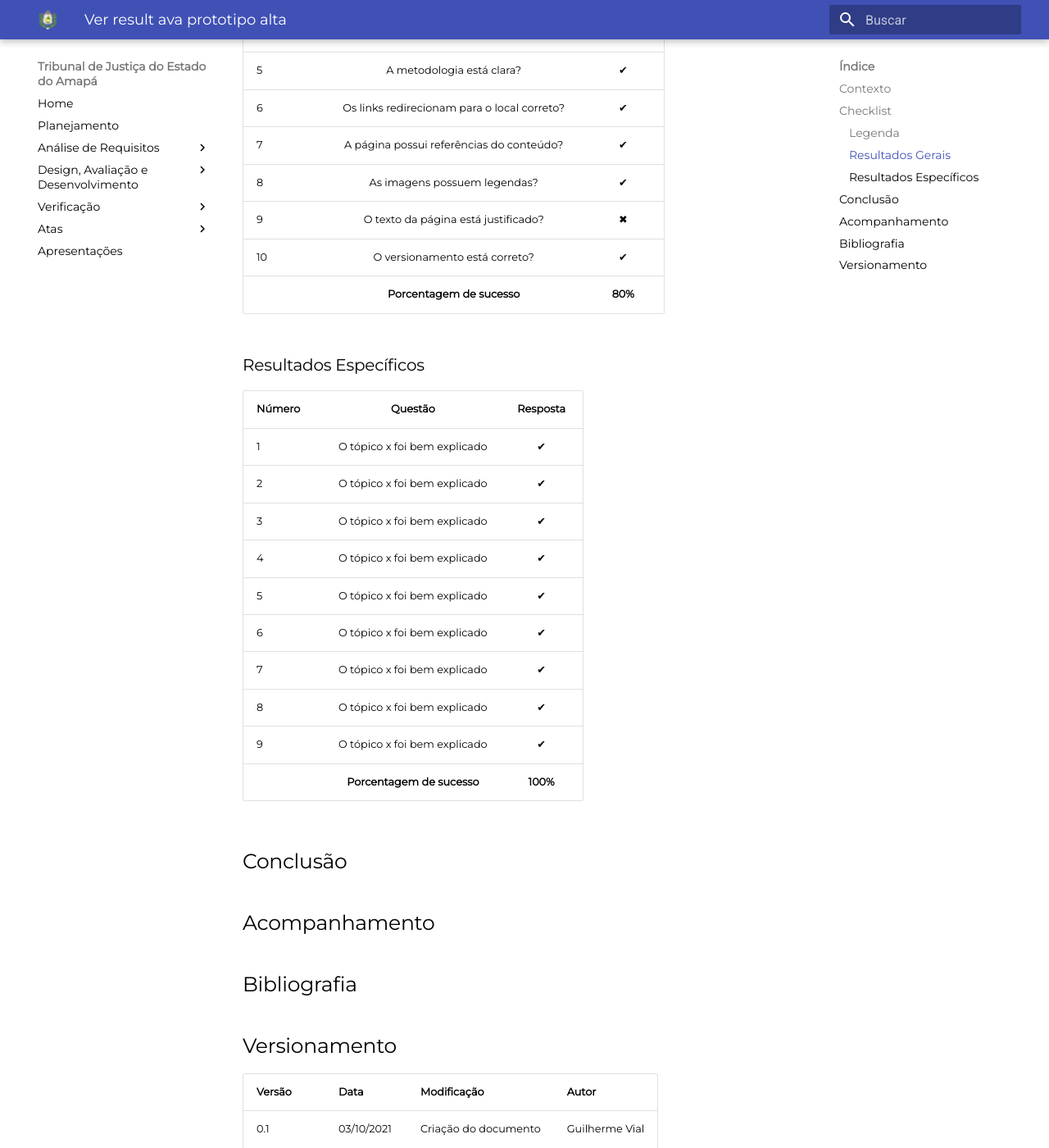
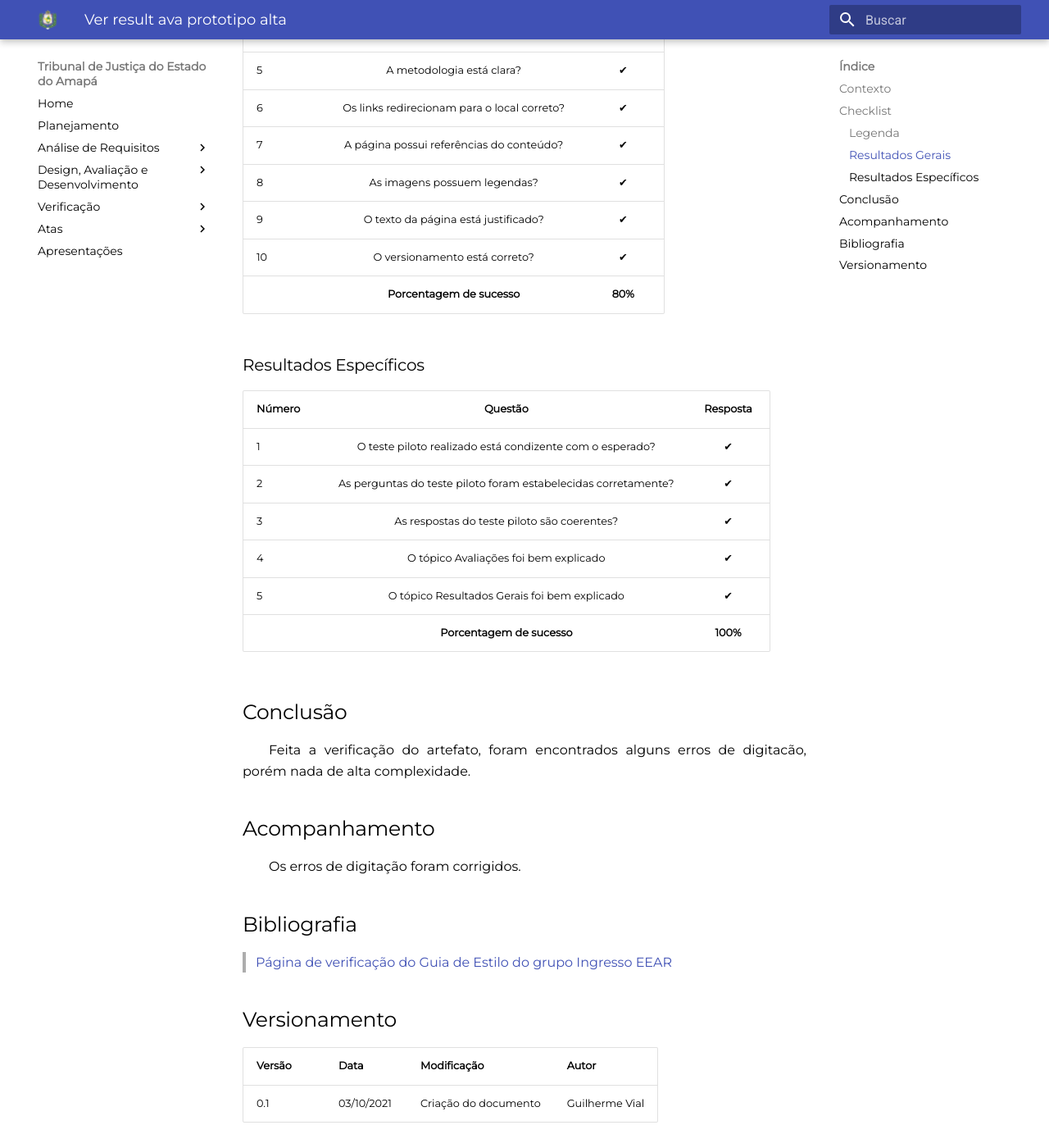
Before and after one commit to Interacao-Humano-Computador/2021.1-Tribunal_de_Justica_do_Amapa, an MkDocs documentation site: the page built from docs/Analise/verificacao/ver_result_ava_prototipo_alta.md, in a window 1280 px wide and 1400 px high, scrolled down 889 px. Shown: the whole window at 82% size. Built offline with MkDocs 1.6.1 and Material for MkDocs 9.7.7, drawn with Linux system fonts in a browser that asks for light colours.

Commit message:
finalizacao dos documentos

```diff
--- a/docs/Analise/verificacao/ver_result_ava_prototipo_alta.md
+++ b/docs/Analise/verificacao/ver_result_ava_prototipo_alta.md
@@ -24,31 +24,32 @@
 |6|Os links redirecionam para o local correto?|✔|
 |7|A página possui referências do conteúdo?|✔|
 |8|As imagens possuem legendas?|✔|
-|9|O texto da página está justificado?|✖|
+|9|O texto da página está justificado?|✔|
 |10|O versionamento está correto?|✔|
 ||**Porcentagem de sucesso**|**80%**|
 
 ### Resultados Específicos
 | Número | Questão | Resposta |
 | :- | :-: | :-: |
-| 1 | O tópico x foi bem explicado |✔|
-| 2 | O tópico x foi bem explicado |✔|
-| 3 | O tópico x foi bem explicado |✔|
-| 4 | O tópico x foi bem explicado |✔|
-| 5 | O tópico x foi bem explicado |✔|
-| 6 | O tópico x foi bem explicado |✔|
-| 7 | O tópico x foi bem explicado |✔|
-| 8 | O tópico x foi bem explicado |✔|
-| 9 | O tópico x foi bem explicado |✔|
+| 1 | O teste piloto realizado está condizente com o esperado? |✔|
+| 2 | As perguntas do teste piloto foram estabelecidas corretamente? |✔|
+| 3 | As respostas do teste piloto são coerentes? |✔|
+| 4 | O tópico Avaliações foi bem explicado |✔|
+| 5 | O tópico Resultados Gerais foi bem explicado |✔|
 ||**Porcentagem de sucesso**|**100%**|
 
 ## Conclusão
 
+&emsp;&emsp;Feita a verificação do artefato, foram encontrados alguns erros de digitacão, porém nada de alta complexidade.
 
 ## Acompanhamento
 
+&emsp;&emsp;Os erros de digitação foram corrigidos.
+
 
 ## Bibliografia
+
+> [Página de verificação do Guia de Estilo do grupo Ingresso EEAR](https://interacao-humano-computador.github.io/2020.2-Ingresso.eear/analise/verificacao/guia-de-estilo/)
 
 
 ## Versionamento
```
Also changed, not shown: docs/Analise/verificacao/ver_planej_ava_storyboard.md (+2 -0 lines), docs/Analise/verificacao/ver_principios_gerais.md (+2 -0 lines), docs/Analise/verificacao/ver_result_ava_storyboard.md (+2 -0 lines).
